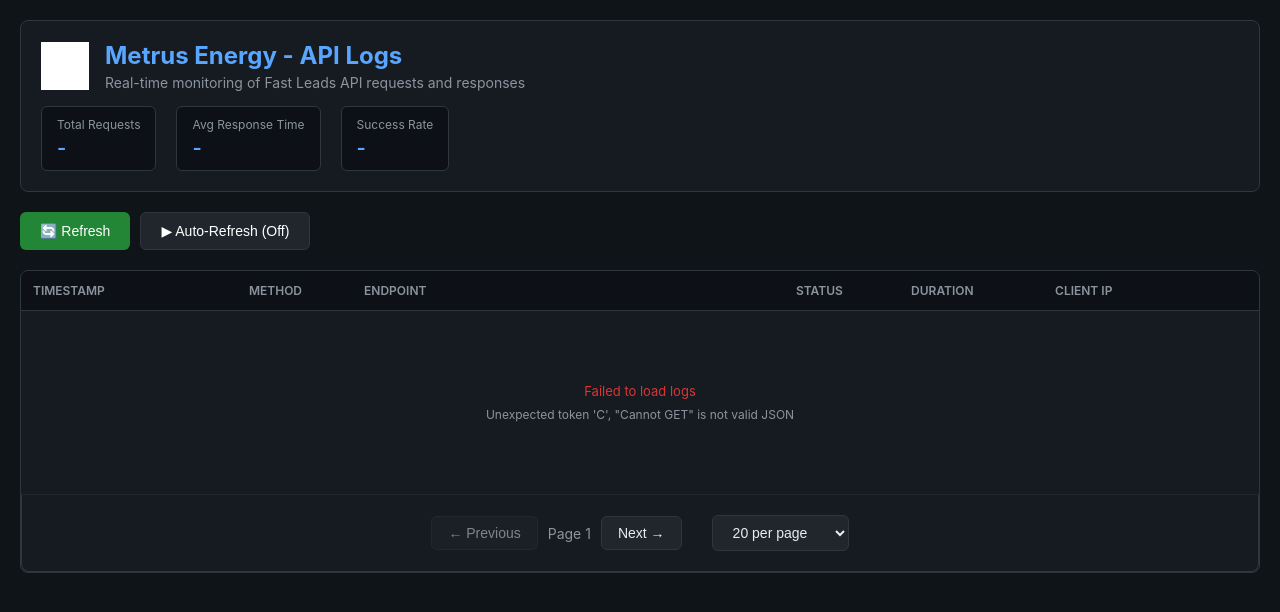
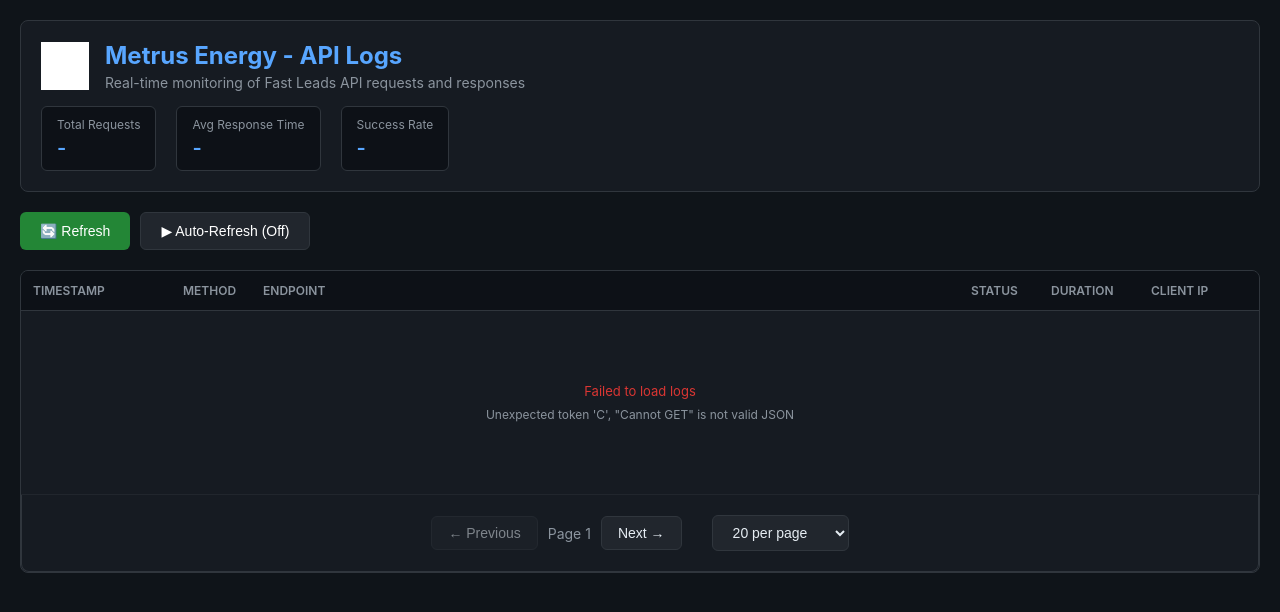
Before and after one commit to AI-Experts-LLC/fast_leads_api, a Python web app: template app/templates/logs.html in a window 1280 px wide. Shown: the top 612 px of the page. Run offline with Jinja, Linux system fonts and the light colour scheme; the template is opened without the code that fills it, so the values that code supplies are empty; grey boxes are pictures that could not be loaded.

Commit message:
🔧 Fix logs table layout - proper column display
- Add table-layout: fixed and display: table for proper rendering
- Add overflow-x handling for horizontal scrolling
- Set min-width constraints on table columns
- Add word-break styling for endpoint column
- Prevent all content displaying in single row

```diff
--- a/app/templates/logs.html
+++ b/app/templates/logs.html
@@ -16,6 +16,8 @@
             background: #0f1419;
             color: #e6edf3;
             padding: 20px;
+            max-width: 100%;
+            overflow-x: hidden;
         }
 
         .header {
@@ -98,11 +100,14 @@
             border: 1px solid #30363d;
             border-radius: 8px;
             overflow: hidden;
+            width: 100%;
         }
 
         table {
             width: 100%;
             border-collapse: collapse;
+            table-layout: fixed;
+            display: table;
         }
 
         thead {
@@ -166,7 +171,9 @@
         .endpoint {
             color: #58a6ff;
             font-family: 'Courier New', monospace;
-            word-break: break-all;
+            word-break: break-word;
+            overflow-wrap: break-word;
+            max-width: 300px;
         }
 
         .status {
@@ -318,7 +325,9 @@
         .table-wrapper {
             max-height: 600px;
             overflow-y: auto;
+            overflow-x: auto;
             position: relative;
+            width: 100%;
         }
 
         .pagination {
@@ -403,12 +412,12 @@
             <table>
                 <thead>
                     <tr>
-                        <th style="width: 150px;">Timestamp</th>
-                        <th style="width: 80px;">Method</th>
-                        <th style="width: 300px;">Endpoint</th>
-                        <th style="width: 80px;">Status</th>
-                        <th style="width: 100px;">Duration</th>
-                        <th style="width: 150px;">Client IP</th>
+                        <th style="min-width: 150px; width: 150px;">Timestamp</th>
+                        <th style="min-width: 80px; width: 80px;">Method</th>
+                        <th style="min-width: 200px; width: auto;">Endpoint</th>
+                        <th style="min-width: 80px; width: 80px;">Status</th>
+                        <th style="min-width: 100px; width: 100px;">Duration</th>
+                        <th style="min-width: 120px; width: 120px;">Client IP</th>
                     </tr>
                 </thead>
                 <tbody id="logs-tbody">
```
